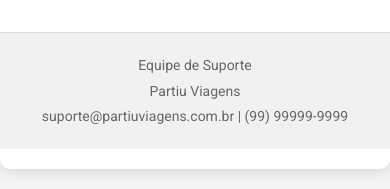
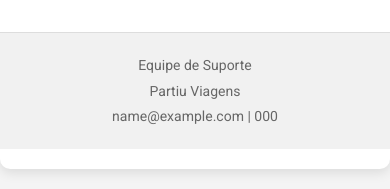
Before and after one commit to fabio-linhares/partiu, a Python web app: template data/templates/template_email.html in a window 390 px wide. Shown: the part 2038-2227 px from the top of the page. Run offline with Jinja, Linux system fonts and the light colour scheme; the template is opened without the code that fills it: most values are stand-ins (such as "Sample title", 1, 10 or a date in 2020); grey boxes marked "Sample" are stand-in pictures.

Commit message:
Refactor email template to include support email and phone

```diff
--- a/data/templates/template_email.html
+++ b/data/templates/template_email.html
@@ -44,7 +44,7 @@
         <div class="footer">
             <p>Equipe de Suporte<br>
             Partiu Viagens<br>
-            suporte@partiuviagens.com.br | (99) 99999-9999</p>
+            {{ support_mail }} | {{ support_phone }}</p>
         </div>
     </div>
 </body>
```
